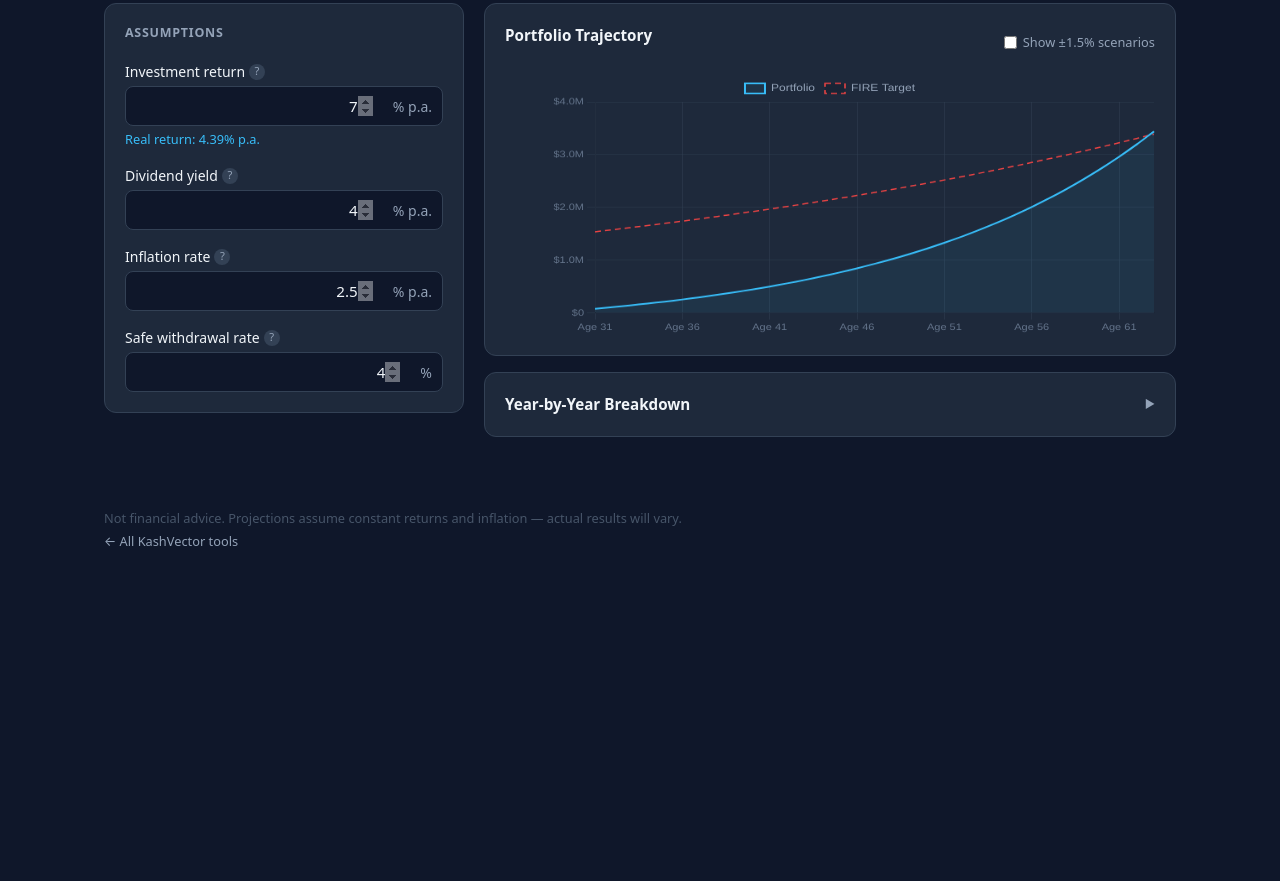
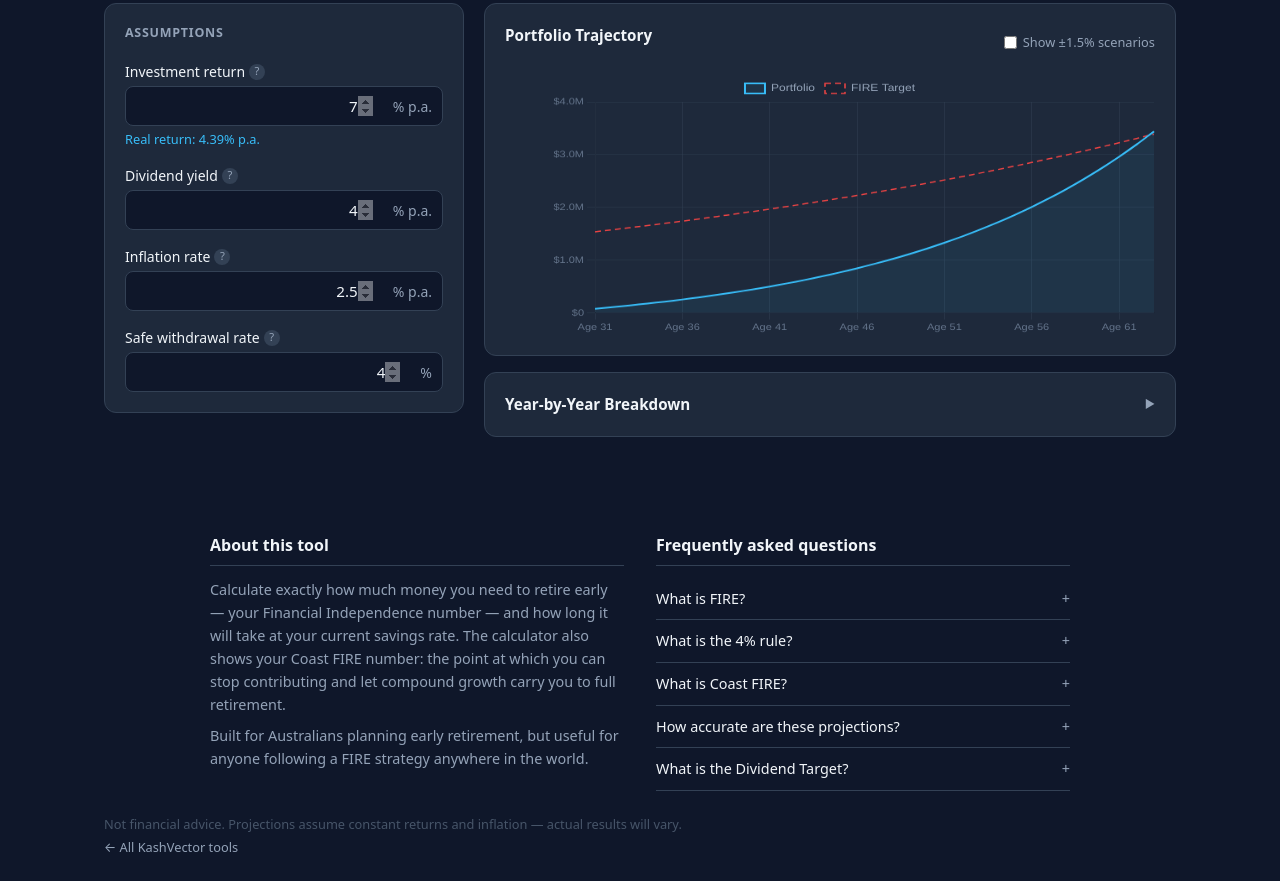
Before and after one commit to kanurag4/fire-calculator, a website: page www/index.html in a window 1280 px wide. Shown: the part 852-1733 px from the top of the page. Before the commit the page ends 1427 px from the top, so only its background shows below. Drawn offline with nearby package versions, Linux system fonts and the light colour scheme.

Commit message:
feat: add tool-info and FAQ section to source including dividend target FAQ

```diff
--- a/www/index.html
+++ b/www/index.html
@@ -211,6 +211,37 @@
     </div>
   </main>
 
+  <section class="tool-info">
+    <div class="tool-about">
+      <h2>About this tool</h2>
+      <p>Calculate exactly how much money you need to retire early — your Financial Independence number — and how long it will take at your current savings rate. The calculator also shows your Coast FIRE number: the point at which you can stop contributing and let compound growth carry you to full retirement.</p>
+      <p>Built for Australians planning early retirement, but useful for anyone following a FIRE strategy anywhere in the world.</p>
+    </div>
+    <div class="tool-faq">
+      <h2>Frequently asked questions</h2>
+      <details class="faq-item">
+        <summary>What is FIRE?</summary>
+        <p>FIRE stands for Financial Independence, Retire Early. The idea is to save aggressively — typically 50–70% of income — and invest the surplus so your portfolio generates enough passive income to cover your living expenses indefinitely, without needing to work.</p>
+      </details>
+      <details class="faq-item">
+        <summary>What is the 4% rule?</summary>
+        <p>The 4% rule (from the Trinity Study) suggests that a retirement portfolio can sustain a 4% annual withdrawal rate indefinitely, adjusted for inflation. Your FIRE number is therefore your annual expenses multiplied by 25.</p>
+      </details>
+      <details class="faq-item">
+        <summary>What is Coast FIRE?</summary>
+        <p>Coast FIRE is the portfolio size at which — even if you stop contributing entirely — compound growth will carry it to your full FIRE number by your target retirement age. Once you've coasted, you only need to earn enough to cover your current living expenses.</p>
+      </details>
+      <details class="faq-item">
+        <summary>How accurate are these projections?</summary>
+        <p>The calculator assumes constant returns and inflation rates. Real returns vary significantly year to year. Treat the output as a planning estimate to guide your strategy, not a guarantee of outcomes.</p>
+      </details>
+      <details class="faq-item">
+        <summary>What is the Dividend Target?</summary>
+        <p>The Dividend Target is the portfolio size needed to cover your annual expenses entirely from dividend income — without ever selling shares. It's calculated by dividing your annual expenses by your dividend yield assumption. For example, at a 4% yield you need 25× your annual expenses. This differs from your FIRE Number in that it relies purely on income yield, not the 4% withdrawal rule. It suits investors who prefer to live off dividends and leave their capital untouched.</p>
+      </details>
+    </div>
+  </section>
+
   <footer>
     <p>Not financial advice. Projections assume constant returns and inflation — actual results will vary.</p>
     <p><a href="../">← All KashVector tools</a></p>
--- a/www/style.css
+++ b/www/style.css
@@ -493,3 +493,37 @@ footer a:hover {
   .table-wrap { overflow: visible; }
   .results-panel { display: block; }
 }
+
+/* ── Tool info & FAQ ── */
+.tool-info {
+  max-width: 900px;
+  margin: 48px auto 0;
+  padding: 0 20px;
+  display: grid;
+  grid-template-columns: 1fr 1fr;
+  gap: 32px;
+}
+@media (max-width: 680px) { .tool-info { grid-template-columns: 1fr; } }
+.tool-info h2 {
+  font-size: 1rem;
+  font-weight: 600;
+  color: var(--kv-text);
+  margin-bottom: 12px;
+  padding-bottom: 8px;
+  border-bottom: 1px solid var(--kv-border);
+}
+.tool-about p { font-size: 0.9rem; color: var(--kv-muted); line-height: 1.6; margin-bottom: 8px; }
+.faq-item { border-bottom: 1px solid var(--kv-border); padding: 10px 0; }
+.faq-item summary {
+  font-size: 0.9rem;
+  font-weight: 500;
+  color: var(--kv-text);
+  cursor: pointer;
+  list-style: none;
+  padding-right: 20px;
+  position: relative;
+}
+.faq-item summary::-webkit-details-marker { display: none; }
+.faq-item summary::after { content: '+'; position: absolute; right: 0; color: var(--kv-muted); }
+.faq-item[open] summary::after { content: '−'; }
+.faq-item p { font-size: 0.85rem; color: var(--kv-muted); line-height: 1.6; margin-top: 8px; }
```
